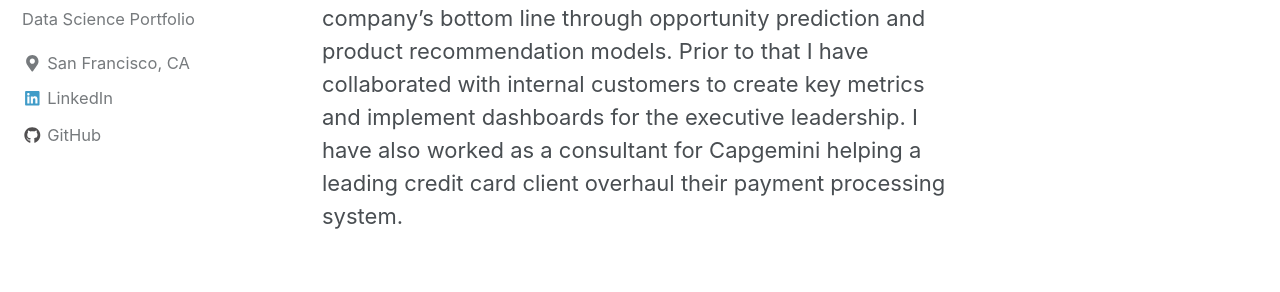
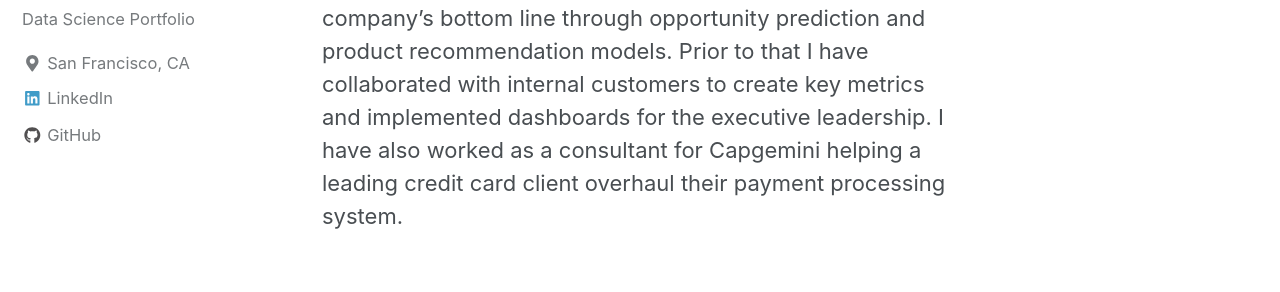
Before and after one commit to FK85/FK85.github.io, a Jekyll site: the page built from _pages/about.md, in a window 1280 px wide and 900 px high, scrolled down 376 px. Shown: the part 355-647 px from the top of the window. Built offline with Jekyll 4.4.1, drawn with Linux system fonts in a browser that asks for light colours; nearby versions of some CDN libraries; part of the change alters nothing that is shown; some of the changed text lies outside the part shown.

```diff
--- a/_config.yml
+++ b/_config.yml
@@ -92,10 +92,10 @@ social:
 
 # Analytics
 analytics:
-  provider               : false # false (default), "google", "google-universal", "custom"
+  provider               : "google" # false (default), "google", "google-universal", "custom"
   google:
-    tracking_id          :
-    anonymize_ip         : # true, false (default)
+    tracking_id          : "UA-125417215-1"
+    anonymize_ip         : false # true, false (default)
 
 
 # Site Author
--- a/_pages/about.md
+++ b/_pages/about.md
@@ -6,7 +6,7 @@ header:
 ---
 
 
-I have had the opportunity to work closely with data in all my roles so far. In my latest role, I have created machine learning models to find hidden insights and contribute to the company's bottom line through opportunity prediction and product recommendation models. Prior to that I have collaborated with internal customers to create key metrics and implement dashboards for the executive leadership. I have also worked as a consultant for Capgemini helping a leading credit card client overhaul their payment processing system.
+I have had the opportunity to work closely with data in all my roles so far. In my latest role, I have created machine learning models to find hidden insights and contribute to the company's bottom line through opportunity prediction and product recommendation models. Prior to that I have collaborated with internal customers to create key metrics and implemented dashboards for the executive leadership. I have also worked as a consultant for Capgemini helping a leading credit card client overhaul their payment processing system.
 
 ## Languages:
 Python, R, SQL
```
Also changed, not shown: _includes/analytics.html (line endings or trailing spaces), _layouts/default.html (line endings or trailing spaces).
